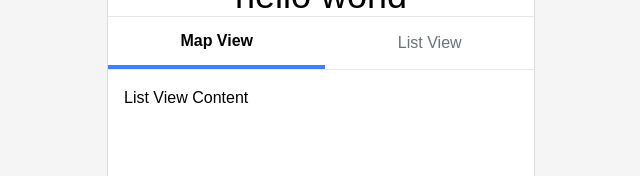
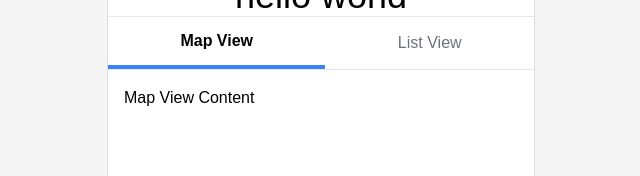
Before and after one commit to HussainM3/crime-reporting-app, a React (Vite) app: page / in a window 1280 px wide. Shown: the part 161-337 px from the top of the page, without its empty margins (319-959 px from the left). Built offline with nearby package versions, Linux system fonts and the light colour scheme.

Commit message:
swapped map view and list view in if statement

```diff
--- a/src/App.jsx
+++ b/src/App.jsx
@@ -44,7 +44,7 @@ function App() {
             </div>
             {/* Tab Content */}
             <div className="tab-content flex-grow overflow-auto">
-              {tab === "map" ? <ListView /> : <MapView />}
+              {tab === "map" ? <MapView /> : <ListView />}
             </div>
           </div>
         </div>
```
